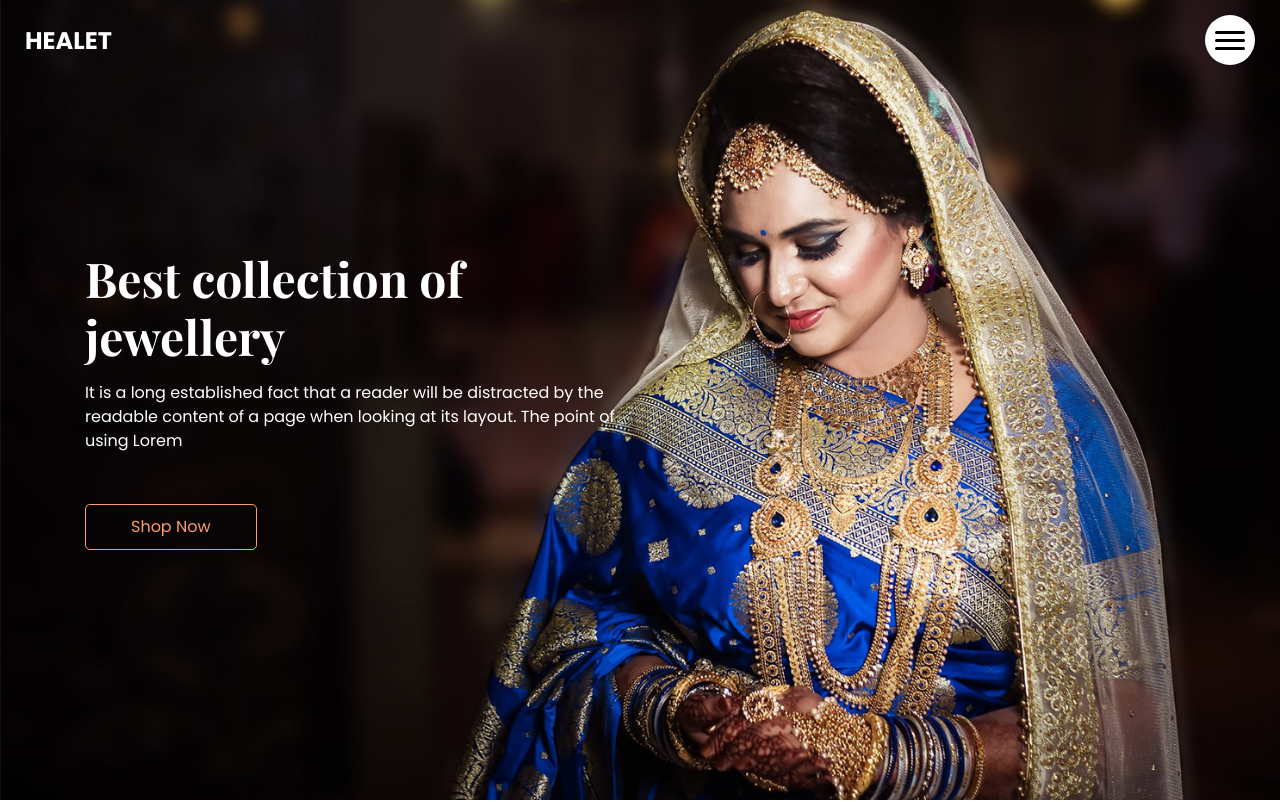
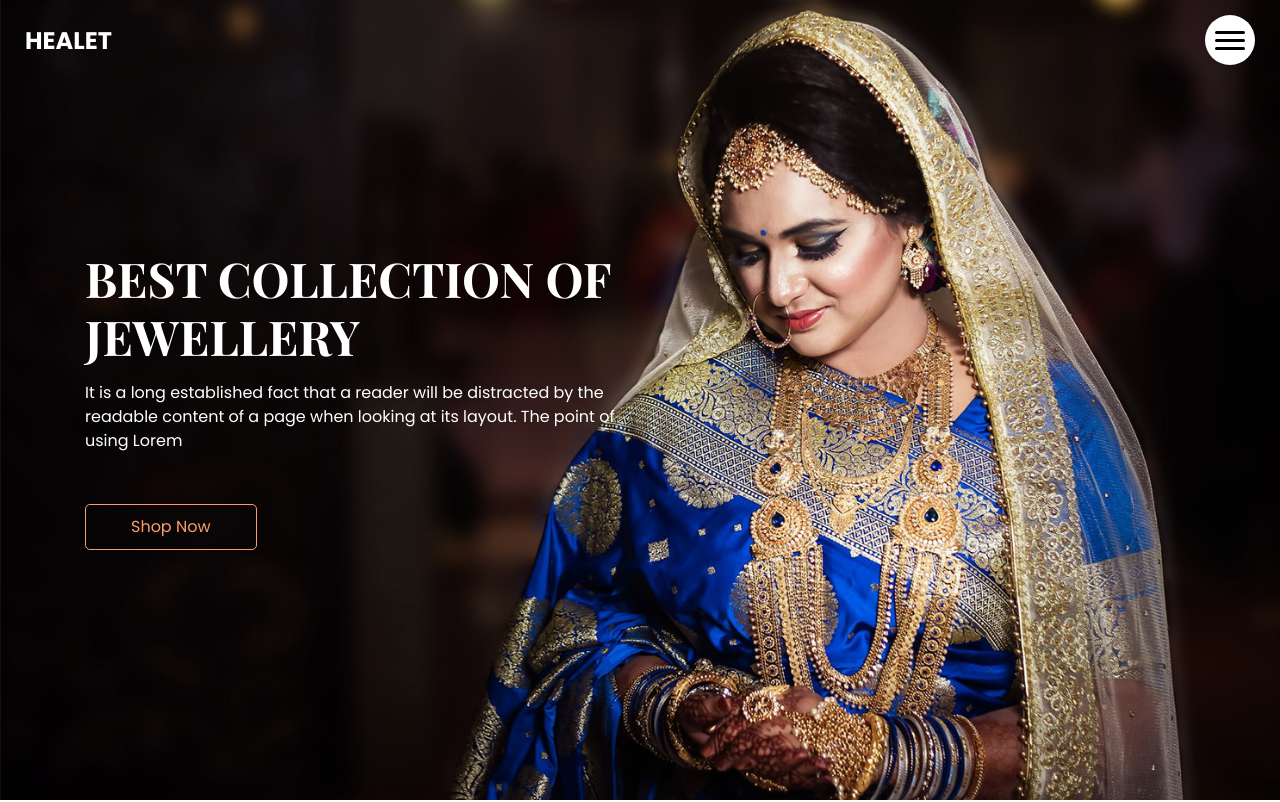
Before and after one commit to anbarasananbu1621/my-project-004, a plain HTML site: page index.html in a window 1280 px wide. Shown: the top 802 px of the page. Drawn offline with nearby package versions, Linux system fonts and the light colour scheme.

Commit message:
Update index.html
just for edit

```diff
--- a/index.html
+++ b/index.html
@@ -71,8 +71,8 @@
       <div class="col-md-9 col-lg-8">
         <div class="detail-box">
           <h1>
-            Best collection of
-            <br> jewellery
+            BEST COLLECTION OF
+            <br> JEWELLERY
           </h1>
           <p>
             It is a long established fact that a reader will be distracted by the readable content of a page when
```
